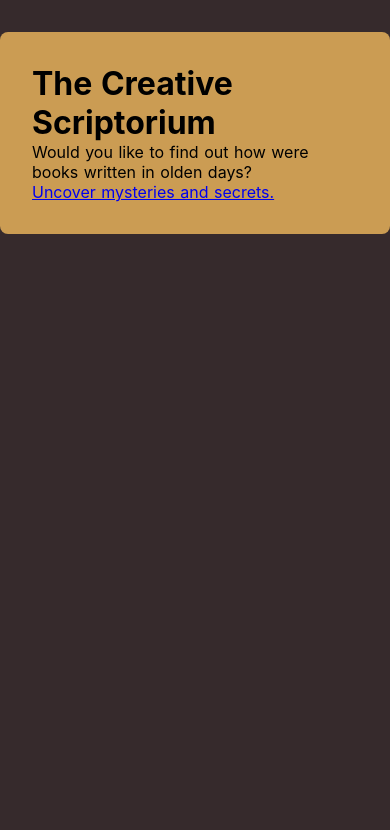
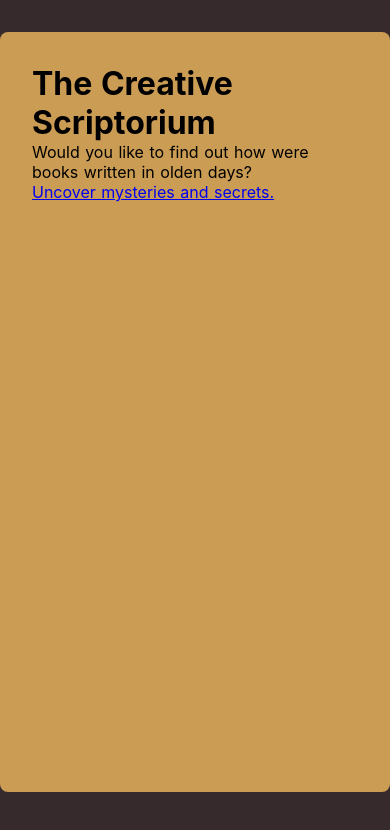
Before and after one commit to silencesys/hands-on-quit, a Nuxt app: page / in a window 390 px wide. Shown: the top 830 px of the page. Built offline with nearby package versions, Linux system fonts and the light colour scheme; what vue-konva would draw is missing.

Commit message:
:lipstick: container responsivness

```diff
--- a/components/Canvas.vue
+++ b/components/Canvas.vue
@@ -362,7 +362,7 @@ export default {
 <style>
 #konva-container {
     width: 100%;
-    height: 500px;
+    height: 60vh;
     box-sizing: border-box;
 }
 .higlighted {
--- a/layouts/default.vue
+++ b/layouts/default.vue
@@ -29,6 +29,8 @@ html {
 
 .content-wrapper {
     max-width: 800px;
+    height: 90vh;
+    overflow: hidden;
     margin: 2em auto;
     padding: 2em;
     background: #cb9c53;
--- a/pages/editor.vue
+++ b/pages/editor.vue
@@ -42,7 +42,8 @@ export default {
 <style>
 .container {
     margin: 0 auto;
-    display: block;
+    display: flex;
+    flex-direction: column;
     width: 100%;
     height: 100%;
 }
```
